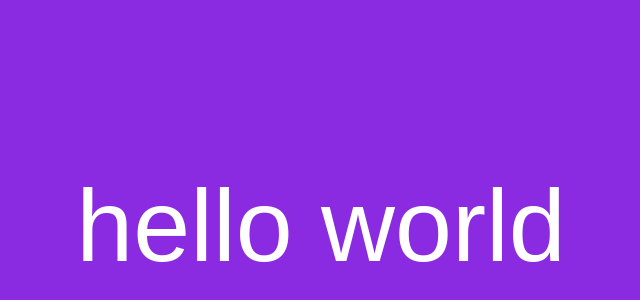
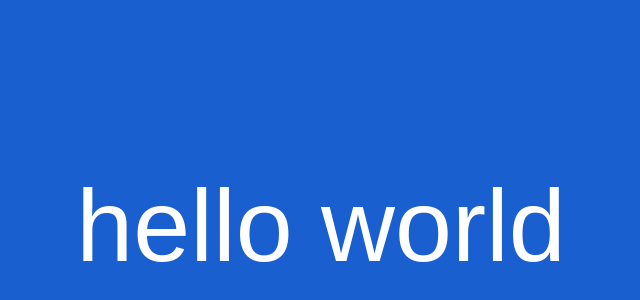
Before and after one commit to Xanim20/github-6, a plain HTML site: page index.html in a window 1280 px wide. Shown: the part 182-482 px from the top of the page, without its empty margins (327-967 px from the left). Drawn offline with Linux system fonts and the light colour scheme.

Commit message:
Second commit

```diff
--- a/index.html
+++ b/index.html
@@ -9,7 +9,7 @@
     body{
         width: 100%;
         height: 100vh;
-        background-color: blueviolet;
+        background-color: #195fcf;
         color: white;
         font-family: sans-serif;
         font-size: 8vw;
```
